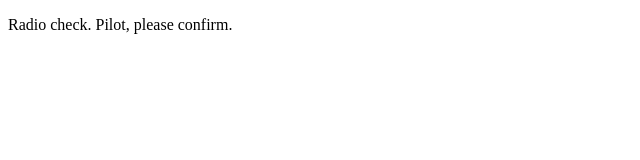
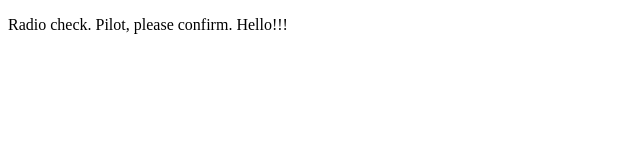
Before and after one commit to aakash-sachdev/communication-log-control, a plain HTML site: page index.html in a window 1280 px wide. Shown: the full height of the page, 0-640 px from the left. Drawn offline with Linux system fonts and the light colour scheme.

Commit message:
Added change

```diff
--- a/index.html
+++ b/index.html
@@ -1,6 +1,7 @@
 <!DOCTYPE html>
 <html>
    <body>
-      <p>Radio check. Pilot, please confirm.</p>
+      <p>Radio check. Pilot, please confirm. Hello!!! </p>
+
    </body>
 </html>
```
